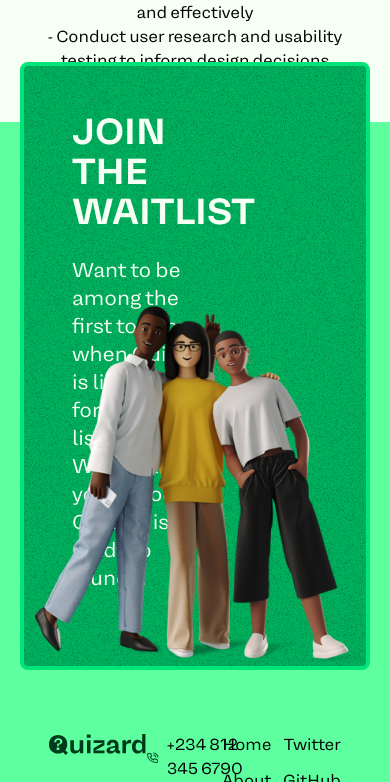
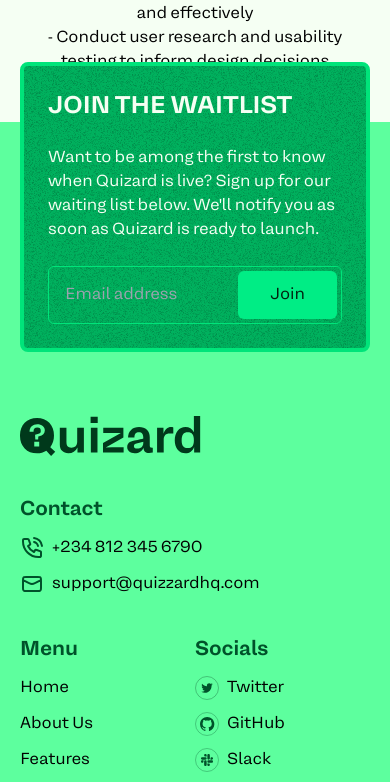
Before and after one commit to quizardhq/frontend, a Next.js app: page /careers/ui-ux-intern in a window 390 px wide. Shown: the part 786-1568 px from the top of the page. Built offline with nearby package versions, Linux system fonts and the light colour scheme.

Commit message:
ref: fixed responsiveness and bugs

```diff
--- a/components/ui/atoms/Accordion.tsx
+++ b/components/ui/atoms/Accordion.tsx
@@ -10,19 +10,33 @@ interface BellowProps {
 export function Bellow({ title, content }: BellowProps) {
   const [isOpen, setIsOpen] = useState(false);
 
+  const handleClick = () => {
+    setIsOpen(!isOpen);
+  };
+
+  // const handleKeyPress = (event: KeyboardEvent<HTMLDivElement>) => {
+  //   if (event.key === 'Enter' || event.key === ' ') {
+  //     handleClick();
+  //   }
+  // };
+
+  // const handleDivClick = (event: MouseEvent<HTMLDivElement>) => {
+  //   handleClick();
+  // };
+
   return (
     <div className="p-4 border-b-2 border-b-[#C3FFD0] grid gap-4">
       {/* Title */}
-      <div className="flex items-center justify-between">
-        <div>{title}</div>
-        <button
-          type="button"
-          className={`${isOpen ? 'rotate-45' : ''}`}
-          onClick={() => setIsOpen(!isOpen)}
-        >
-          <Image src={CrossIcon} alt="" />
-        </button>
-      </div>
+      <button
+        type="button"
+        className="flex items-start justify-between gap-4"
+        onClick={handleClick}
+      >
+        <div className="flex-1">{title}</div>
+        <div className={`${isOpen ? 'rotate-45' : ''} w-6`}>
+          <Image src={CrossIcon} alt="" className="w-full" />
+        </div>
+      </button>
 
       {/* Content */}
       <div className={`${isOpen ? 'block' : 'hidden'}`}>{content}</div>
--- a/components/ui/molecules/JoinWaitlist.tsx
+++ b/components/ui/molecules/JoinWaitlist.tsx
@@ -41,7 +41,7 @@ export function WaitlistForm({ accent }: WaitlistFormProps) {
   };
 
   return (
-    <form className="hidden lg:block" onSubmit={handleJoinWaitlist}>
+    <form onSubmit={handleJoinWaitlist}>
       <div className={`w-full flex border border-[${accent}] rounded-md p-1`}>
         <input
           type="email"
@@ -79,10 +79,12 @@ WaitlistForm.defaultProps = {
 
 export default function JoinWaitlist() {
   return (
-    <div className="grid grid-cols-5 p-12 relative bg-[#00b15e] bg-[url(/assets/images/bg_grass_green.png)] border-4 border-[#00e47a] rounded-lg">
-      <div className="flex flex-col gap-6 text-[#F5FFF3] col-span-3">
-        <div className="text-4xl font-semibold">JOIN THE WAITLIST</div>
-        <div className="text-xl">
+    <div className="grid lg:grid-cols-5 p-6 lg:p-12 relative bg-[#00b15e] bg-[url(/assets/images/bg_grass_green.png)] border-4 border-[#00e47a] rounded-lg">
+      <div className="flex flex-col gap-6 text-[#F5FFF3] lg:col-span-3">
+        <div className="text-2xl lg:text-4xl font-semibold">
+          JOIN THE WAITLIST
+        </div>
+        <div className="lg:text-xl">
           Want to be among the first to know when Quizard is live? Sign up for
           our waiting list below. We'll notify you as soon as Quizard is ready
           to launch.
@@ -91,7 +93,7 @@ export default function JoinWaitlist() {
           <WaitlistForm accent="#00e47a" />
         </div>
       </div>
-      <div className="col-span-2 absolute right-0 bottom-0">
+      <div className="hidden lg:block lg:col-span-2 absolute right-0 bottom-0">
         <Image src={YoungWomenStanding} alt="young women standing" />
       </div>
     </div>
--- a/components/ui/organisms/ComingSoon.tsx
+++ b/components/ui/organisms/ComingSoon.tsx
@@ -46,11 +46,12 @@ export default function ComingSoon() {
               </div>
 
               {/* On Desktop view */}
-              <div className="text-sm font-light mb-2 text-[#00391B]">
-                Join the waitlist to get notified when we launch
+              <div className="hidden lg:block">
+                <div className="text-sm font-light mb-2 text-[#00391B]">
+                  Join the waitlist to get notified when we launch
+                </div>
+                <WaitlistForm accent="#00A65B" />
               </div>
-
-              <WaitlistForm accent="#00A65B" />
             </div>
           </div>
 
@@ -260,18 +261,20 @@ export default function ComingSoon() {
       </section>
 
       {/* FAQs */}
-      <section className="p-20 bg-[#00894A]">
+      <section className="p-5 pb-20 lg:p-20 bg-[#00894A]">
         <div className="max-w-full py-10 mx-auto">
-          <div className="grid md:grid-cols-12 gap-20 font-semibold text-2xl lg:text-4xl text-[#F5FFF3] my-10">
-            <div className="col-span-5"></div>
-            <div className="col-span-7">FAQs</div>
+          <div className="grid lg:grid-cols-12 gap-20 font-semibold text-2xl lg:text-4xl text-[#F5FFF3] lg:my-10">
+            <div className="hidden lg:block lg:col-span-5"></div>
+            <div className="lg:col-span-7 mx-auto text-2xl lg:text-4xl">
+              FAQs
+            </div>
           </div>
 
-          <div className="grid md:grid-cols-12 gap-20">
-            <div className="col-span-5">
+          <div className="grid lg:grid-cols-12 gap-20">
+            <div className="hidden lg:block lg:col-span-5">
               <Image src={FAQs} alt="" className="w-full object-contain" />
             </div>
-            <div className="col-span-7 text-white">
+            <div className="lg:col-span-7 text-white">
               <Accordion content={faqs} />
             </div>
           </div>
--- a/components/ui/organisms/Footer.tsx
+++ b/components/ui/organisms/Footer.tsx
@@ -17,18 +17,22 @@ export default function Footer() {
       <div className="-mt-20">
         <JoinWaitlist />
       </div>
-      <div className="w-5/6 mx-auto grid grid-cols-12 py-16">
+      <div className="lg:w-5/6 mx-auto grid lg:grid-cols-12 py-16">
         {/* Logo */}
-        <div className="col-span-4">
+        <div className="lg:col-span-4">
           <Link href="/" className="cursor-pointer">
             <Image src={QuizardFullLogo} alt="Quizard logo" />
           </Link>
         </div>
 
         {/* Menus */}
-        <div className="col-span-8 grid grid-cols-12">
+        <div className="lg:col-span-8 grid grid-cols-12">
           {/* Contact */}
-          <div className="col-span-6 flex flex-col gap-3">
+          <div className="col-span-12 lg:col-span-6">
+            <div className="mt-10 mb-3 text-xl text-[#00522A] font-semibold lg:hidden">
+              Contact
+            </div>
+            <div className="flex flex-col gap-3">
               <div className="flex space-x-2 items-center">
                 <div>
                   <Image src={PhoneIcon} alt="phone icon" />
@@ -42,9 +46,14 @@ export default function Footer() {
                 <div>support@quizzardhq.com</div>
               </div>
             </div>
+          </div>
 
           {/* Site Links */}
-          <div className="col-span-3 justify-self-end flex flex-col gap-3">
+          <div className="col-span-6 lg:col-span-3 lg:justify-self-end">
+            <div className="mt-10 mb-3 text-xl text-[#00522A] font-semibold lg:hidden">
+              Menu
+            </div>
+            <div className="flex flex-col gap-3">
               <div>
                 <Link href="/">Home</Link>
               </div>
@@ -58,9 +67,14 @@ export default function Footer() {
                 <Link href="/">FAQs</Link>
               </div>
             </div>
+          </div>
 
           {/* Socials */}
-          <div className="col-span-3 justify-self-end flex flex-col gap-3">
+          <div className="col-span-6 lg:col-span-3 lg:justify-self-end">
+            <div className="mt-10 mb-3 text-xl text-[#00522A] font-semibold lg:hidden">
+              Socials
+            </div>
+            <div className="flex flex-col gap-3">
               <div>
                 <Link href="/">
                   <div className="flex space-x-2 items-center">
@@ -94,6 +108,7 @@ export default function Footer() {
             </div>
           </div>
         </div>
+      </div>
       <div className="text-center">
         <div className="w-4/5 border border-[#00A65B] mb-5 mx-auto"></div>
         <div>&copy; Quizard 2023. All right reserved</div>
```
Lines whose indentation alone changed are shown as unchanged.
